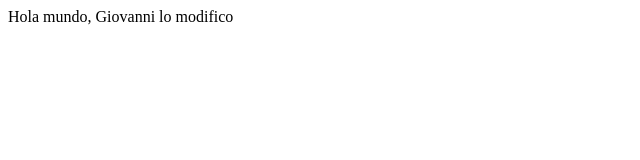
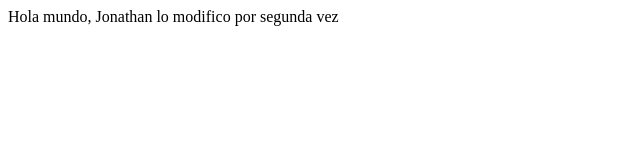
Before and after one commit to CamillosMFC/PruebaFinal, a website: page AplicacionHTML1/public_html/index.html in a window 1280 px wide. Shown: the whole page, without its empty margins (0-640 px from the left). Drawn offline with Linux system fonts and the light colour scheme.

Commit message:
Jonathan lo modifico por segunda vez

```diff
--- a/AplicacionHTML1/public_html/index.html
+++ b/AplicacionHTML1/public_html/index.html
@@ -11,6 +11,6 @@
         <meta name="viewport" content="width=device-width, initial-scale=1.0">
     </head>
     <body>
-        <div>Hola mundo, Giovanni lo modifico</div>
+        <div>Hola mundo, Jonathan  lo modifico por segunda vez</div>
     </body>
 </html>
```
